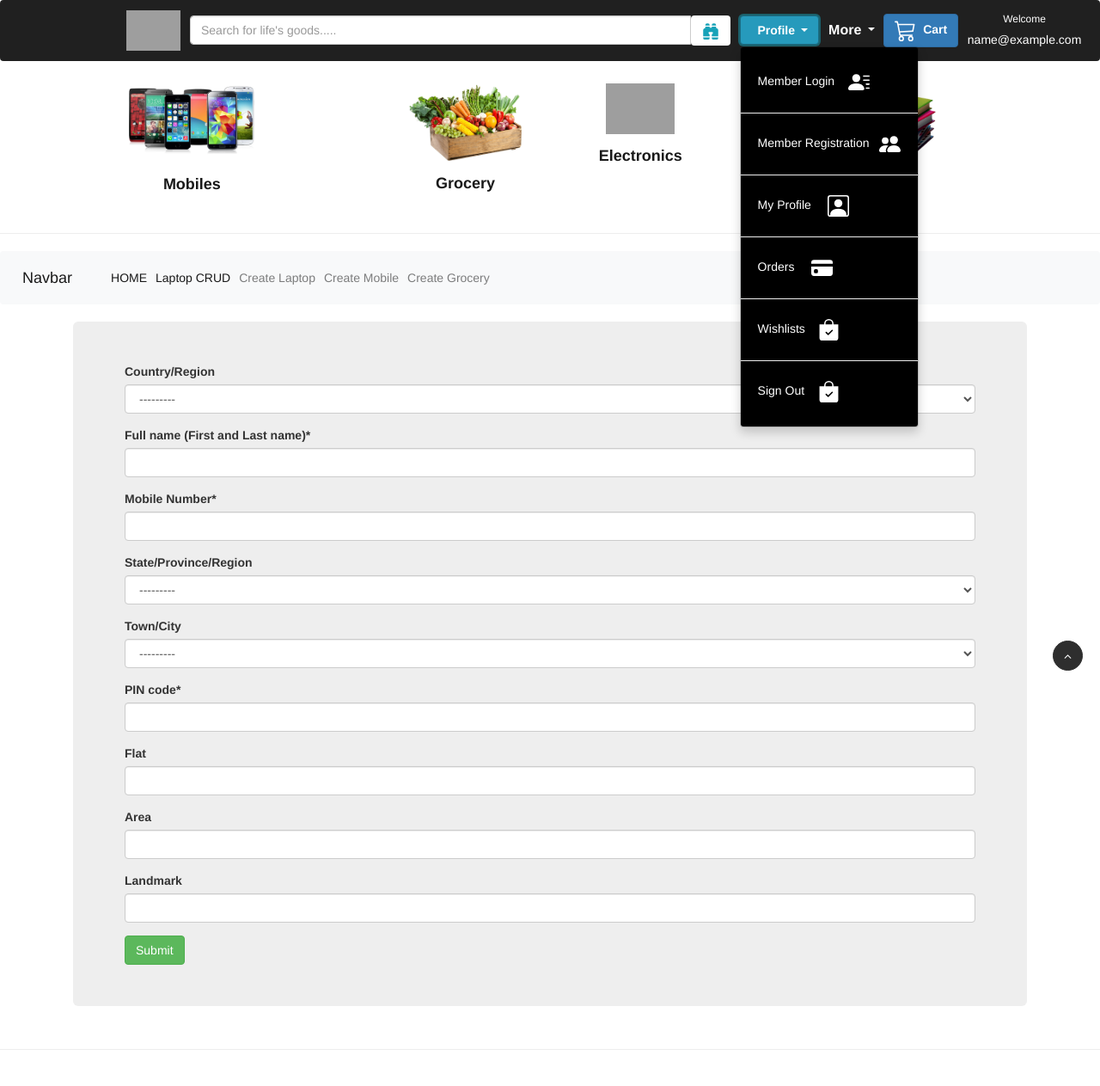
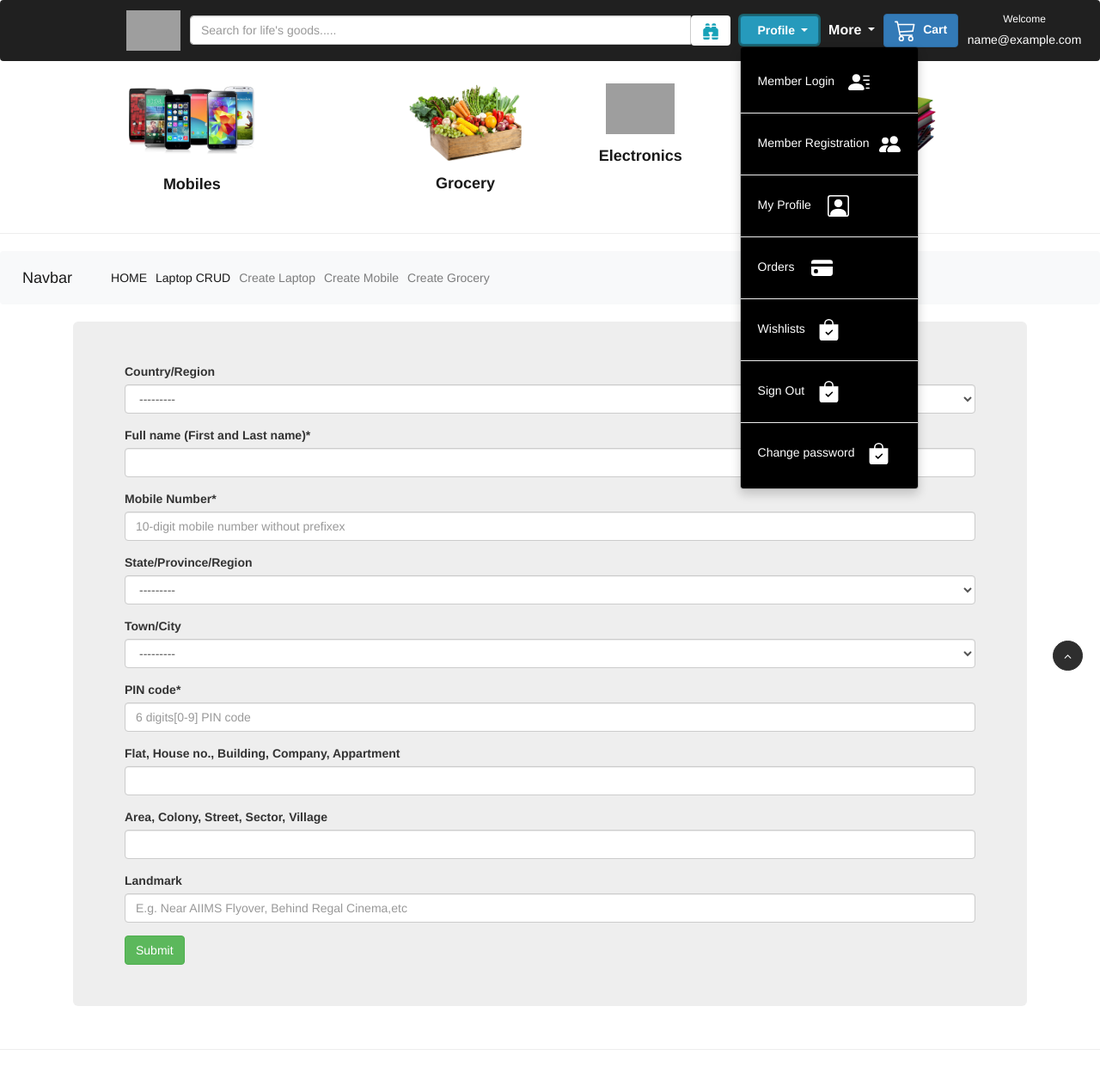
Before and after one commit to Jyotianantdipke/EcommerceWebsite, a Django app: page /customer/customerprofile/ in a window 1280 px wide, after a click on "Profile". Shown: the top 1263 px of the page at 86% size. Run offline with Django 3.2, Linux system fonts and the light colour scheme; a user stored in the database is signed in; tables that the repository leaves empty hold one stand-in row (values such as "Sample post"); some libraries are stand-ins or nearby versions; grey boxes are pictures that could not be loaded.

Commit message:
change and reset password in accounts app

```diff
--- a/EcommerceProject/Accounts/urls.py
+++ b/EcommerceProject/Accounts/urls.py
@@ -1,7 +1,7 @@
 
 from django.urls import path,include
-from .views import seller_loginview,customer_loginview,seller_registerview,customer_registerview,customer_logout_view,seller_logout_view
-
+from .views import seller_loginview,customer_loginview,change_pass_view,seller_registerview,customer_registerview,customer_logout_view,seller_logout_view
+from django.contrib.auth import views
 
 
 urlpatterns=[
@@ -11,7 +11,17 @@ urlpatterns=[
     path('sellerlogin/',seller_loginview,name='sellerlogin'),
     path('customerlogout/',customer_logout_view,name='customerlogout'),
     path('sellerlogout/',seller_logout_view,name='sellerlogout'),
+    path('changepassword/',change_pass_view,name='changepassword'),
 
-    path('',include('django.contrib.auth.urls'))
+    path('reset_password/', views.PasswordResetView.as_view(template_name='Account/password_reset_form.html'),
+         name='reset_password'),
+    path('reset_password_sent/', views.PasswordResetDoneView.as_view(template_name='Account/password_reset_sent.html'),
+         name='password_reset_done'),
+    path('reset/<uidb64>/<token>/',
+         views.PasswordResetConfirmView.as_view(template_name='Account/password_reset_confirm.html'),
+         name='password_reset_confirm'),
+    path('password_reset_complete/',
+         views.PasswordResetCompleteView.as_view(template_name='Account/password_reset_complete.html'),
+         name='password_reset_complete')
 
 ]
--- a/EcommerceProject/Customer/forms.py
+++ b/EcommerceProject/Customer/forms.py
@@ -1,41 +1,40 @@
 from django.core import validators
 from django import forms
-from .models import CustomerProfile,Country,State,City
+from .models import CustomerProfile, Country, State, City
+
 
 def len_number(number):
-    count=0
-    while number>0:
-        count+=1
-        number=number//10
+    count = 0
+    while number > 0:
+        count += 1
+        number = number // 10
     return count
 
 
+class CustomerProfileForm(forms.ModelForm):
+    flat = forms.CharField(max_length=64, required=False, label='Flat, House no., Building, Company, Appartment')
+    area = forms.CharField(max_length=64, required=False, label='Area, Colony, Street, Sector, Village')
+    landmark = forms.CharField(max_length=64, required=False, widget=forms.TextInput(
+        attrs={'placeholder': 'E.g. Near AIIMS Flyover, Behind Regal Cinema,etc'}))
 
-class CustomerProfileForm(forms.ModelForm):
-    flat=forms.CharField(max_length=64,required=False)
-    area=forms.CharField(max_length=64,required=False)
-    landmark=forms.CharField(max_length=64,required=False)
     class Meta:
-        model=CustomerProfile
-        fields='__all__'
-        exclude=['customer','address']
-        labels={
-            'flat':'Flat, House no., Building, Company, Appartment',
-            'area':'Area, Colony, Street, Sector, Village',
-            'landmark':'Landmark',
-            'city':'Town/City',
-            'Mobile_no':'Mobile Number',
-            'pin_code':'PIN code',
-            'state':'State/Province/Region',
-            'country':'Country/Region',
-            'Full_name':'Full name (First and Last name)'
+        model = CustomerProfile
+        fields = '__all__'
+        exclude = ['customer', 'address']
+        labels = {
+            'city': 'Town/City',
+            'Mobile_no': 'Mobile Number',
+            'pin_code': 'PIN code',
+            'state': 'State/Province/Region',
+            'country': 'Country/Region',
+            'Full_name': 'Full name (First and Last name)'
         }
 
-        # widgets={
-        #     'Mobile_no':'10-digit mobile number without prefixex',
-        #     'pin_code':'6 digits[0-9] PIN code',
-        #     'landmark':'E.g. Near AIIMS Flyover, Behind Regal Cinema,etc'
-        # }
+        widgets = {
+            'Mobile_no': forms.TextInput(attrs={'placeholder': '10-digit mobile number without prefixex', }),
+            'pin_code': forms.TextInput(attrs={'placeholder': '6 digits[0-9] PIN code', }),
+
+        }
 
     # def clean(self):
     #     all_data=super().clean()
@@ -45,12 +44,7 @@ class CustomerProfileForm(forms.ModelForm):
     #     #     raise forms.ValidationError("Pincode should be 6 digits only")
     #     #
     #     # if len_number(Mobile_no) > 10 or len_number(Mobile_no) < 10:
-        #     raise forms.ValidationError("Mobile Number should be 10 digits only")
-
-
-
-
-
+    #     raise forms.ValidationError("Mobile Number should be 10 digits only")
 
     def __init__(self, *args, **kwargs):
         super().__init__(*args, **kwargs)
--- a/EcommerceProject/Customer/views.py
+++ b/EcommerceProject/Customer/views.py
@@ -34,7 +34,7 @@ def showlaptop(request):
 def showMobile(request):
     records = Mobile.objects.all()
     mobilefilter = MobileFilter(request.GET, queryset=records)
-    rec_per_page = Paginator(mobilefilter.qs, 5)
+    rec_per_page = Paginator(mobilefilter.qs, 3)
     print('PAGINATOR=', rec_per_page)
     page = request.GET.get('page', 1)
     print('PAGE=', page)
@@ -54,7 +54,7 @@ def showMobile(request):
 def showGrocery(request):
     records = Grocery.objects.all()
     groceryfilter = GroceryFilter(request.GET, queryset=records)
-    rec_per_page = Paginator(groceryfilter.qs, 5)
+    rec_per_page = Paginator(groceryfilter.qs, 3)
     print('PAGINATOR=', rec_per_page)
     page = request.GET.get('page', 1)
     print('PAGE=', page)
--- a/EcommerceProject/templates/Accounts/Base.html
+++ b/EcommerceProject/templates/Accounts/Base.html
@@ -92,6 +92,14 @@
                                 <path fill-rule="evenodd"
                                     d="M10.5 3.5a2.5 2.5 0 0 0-5 0V4h5v-.5zm1 0V4H15v10a2 2 0 0 1-2 2H3a2 2 0 0 1-2-2V4h3.5v-.5a3.5 3.5 0 1 1 7 0zm-.646 5.354a.5.5 0 0 0-.708-.708L7.5 10.793 6.354 9.646a.5.5 0 1 0-.708.708l1.5 1.5a.5.5 0 0 0 .708 0l3-3z" />
                             </svg></a></li>
+                        <hr>
+                            <li><a href="{% url 'changepassword' %}" style="color: white;background-color: black;">Change password&nbsp;&nbsp;&nbsp;&nbsp;<i
+                                class="bi bi-bag-check-fill"></i><svg xmlns="http://www.w3.org/2000/svg" width="25"
+                                height="25" fill="currentColor" class="bi bi-bag-check-fill" viewBox="0 0 16 16">
+                                <path fill-rule="evenodd"
+                                    d="M10.5 3.5a2.5 2.5 0 0 0-5 0V4h5v-.5zm1 0V4H15v10a2 2 0 0 1-2 2H3a2 2 0 0 1-2-2V4h3.5v-.5a3.5 3.5 0 1 1 7 0zm-.646 5.354a.5.5 0 0 0-.708-.708L7.5 10.793 6.354 9.646a.5.5 0 1 0-.708.708l1.5 1.5a.5.5 0 0 0 .708 0l3-3z" />
+                            </svg></a></li>
+
                         {% endif %}<br>
                     </ul>
                 </div>
--- a/EcommerceProject/templates/Accounts/Login.html
+++ b/EcommerceProject/templates/Accounts/Login.html
@@ -50,7 +50,7 @@
 				</div>
 				<div class="hr"></div>
 				<div class="foot-lnk">
-					<a href="{% url 'password_reset' %}">Forgot Password?</a>
+					<a href="{% url 'reset_password' %}">Forgot Password?</a>
 				</div>
 				<br>
 				<div class="foot-lnk">
```
Also changed, not shown: EcommerceProject/Accounts/views.py (+6 -4 lines), EcommerceProject/templates/Accounts/changepassword.html (added, +22 -0 lines).
